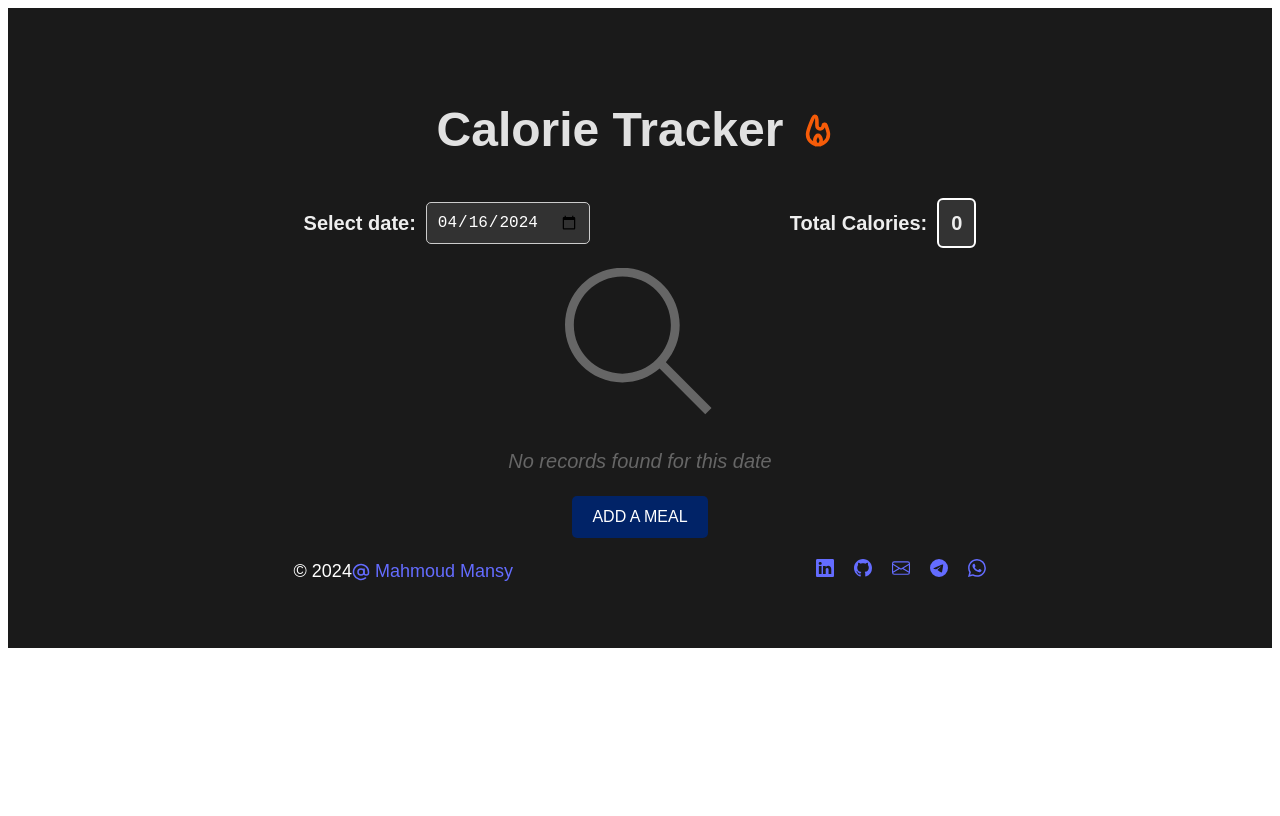
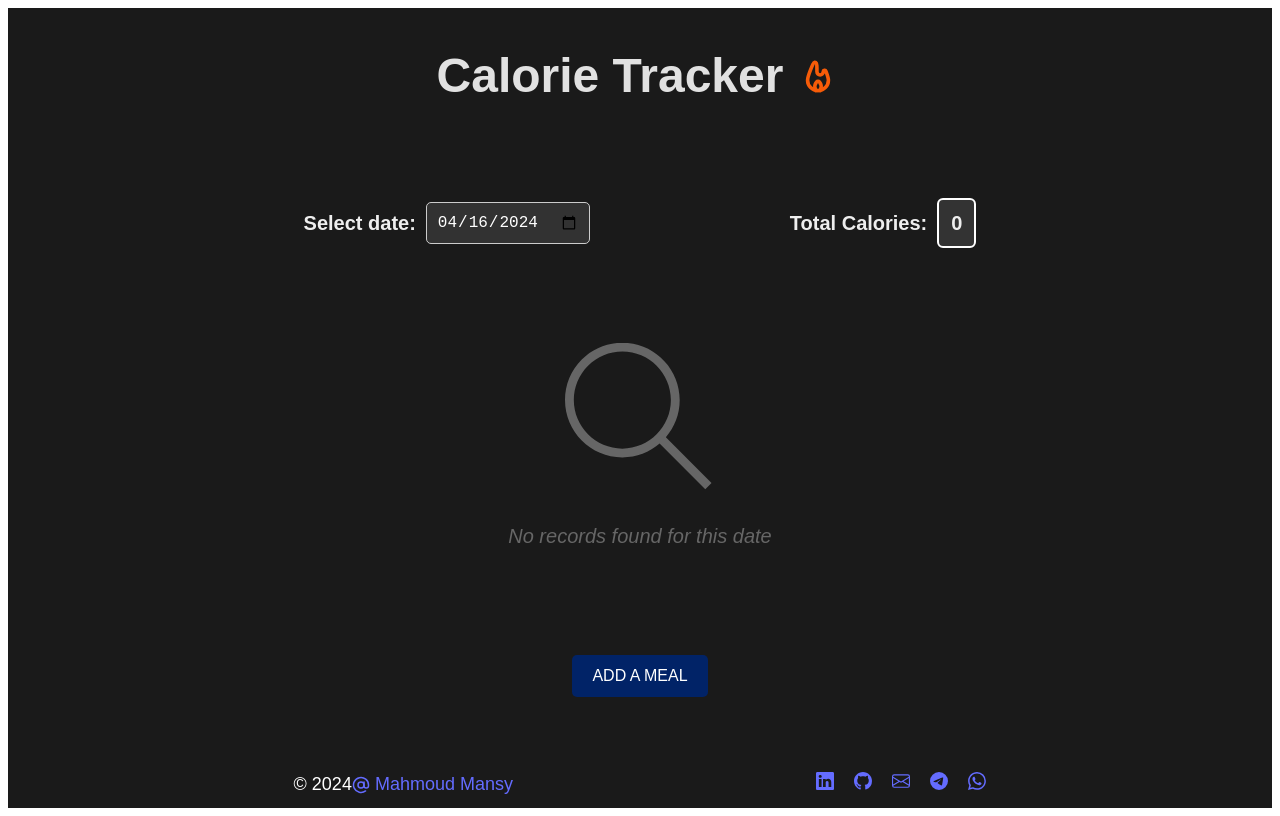
Before and after one commit to MMansy19/calorie-tracker, a React (Vite) app: page / in a window 1280 px wide. Built offline with nearby package versions, Linux system fonts and the light colour scheme.

Commit message:
edit footer

```diff
--- a/src/App.jsx
+++ b/src/App.jsx
@@ -86,7 +86,7 @@ function App() {
   };
 
   return (
-    <>
+    <div className="mainContainer">
       <Title />
       <AppContext.Provider
         value={{
@@ -120,7 +120,7 @@ function App() {
 
       <Button handleToggleForm={handleOpenModal} />
       <FooterComponent />
-    </>
+    </div>
   );
 }
 
--- a/src/css/Footer.module.css
+++ b/src/css/Footer.module.css
@@ -3,7 +3,6 @@
 }
 
 .content {
-  max-width: 1200px;
   margin: 0 auto;
   display: flex;
   justify-content: space-between;
--- a/src/index.css
+++ b/src/index.css
@@ -40,7 +40,6 @@ body {
   min-height: 80vh;
   min-width: 320px;
   background-color: #1a1a1a;
-
   line-height: 1.5;
   color: rgba(255, 255, 255, 0.87);
 }
@@ -87,7 +86,12 @@ button:focus-visible {
     background-color: #f9f9f9;
   }
 }
-
+.mainContainer {
+  display: flex;
+  flex-direction: column;
+  justify-content: space-between;
+  height: 100vh;
+}
 .Overlay {
   position: fixed;
   top: 0;
```
